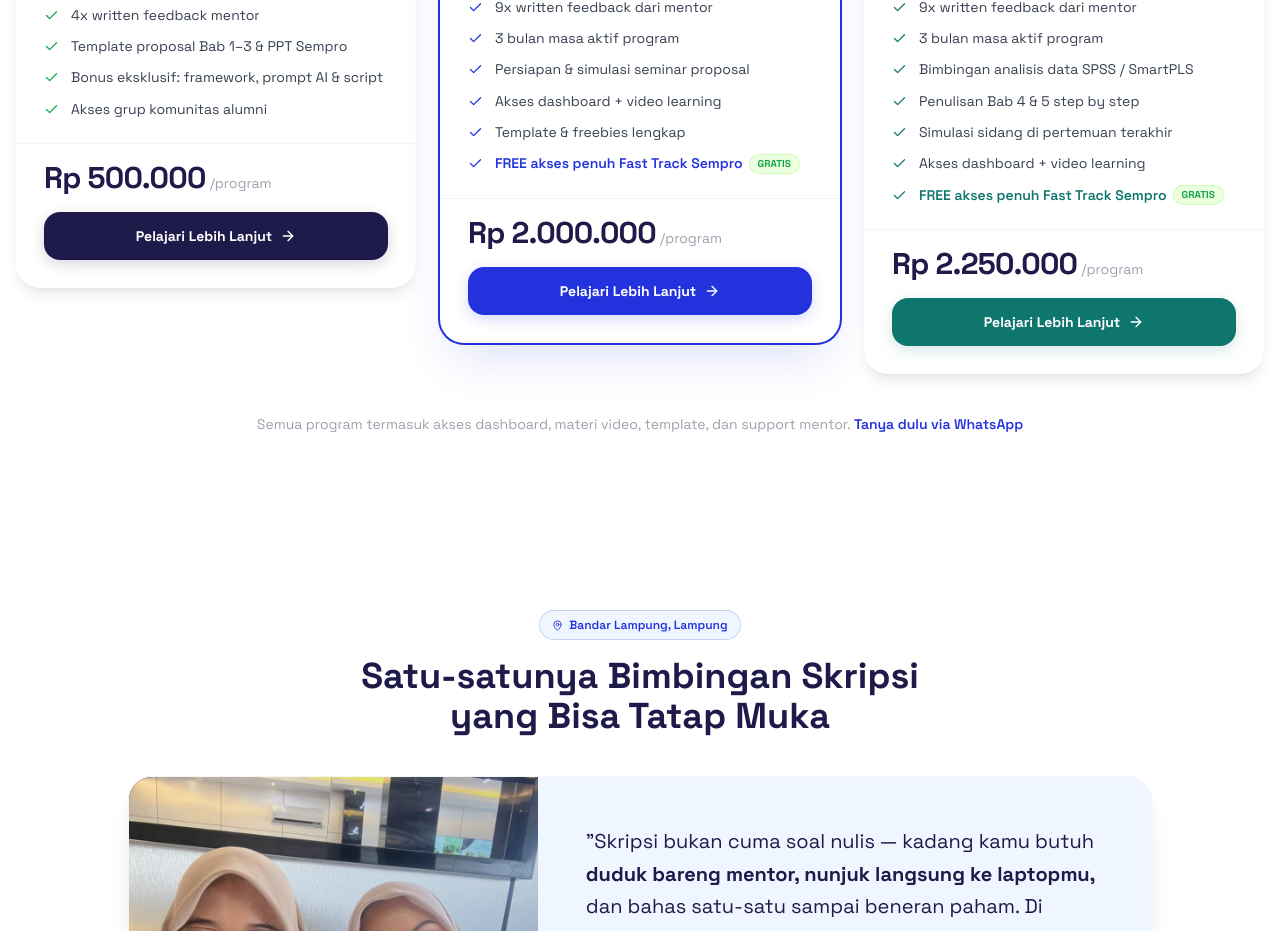
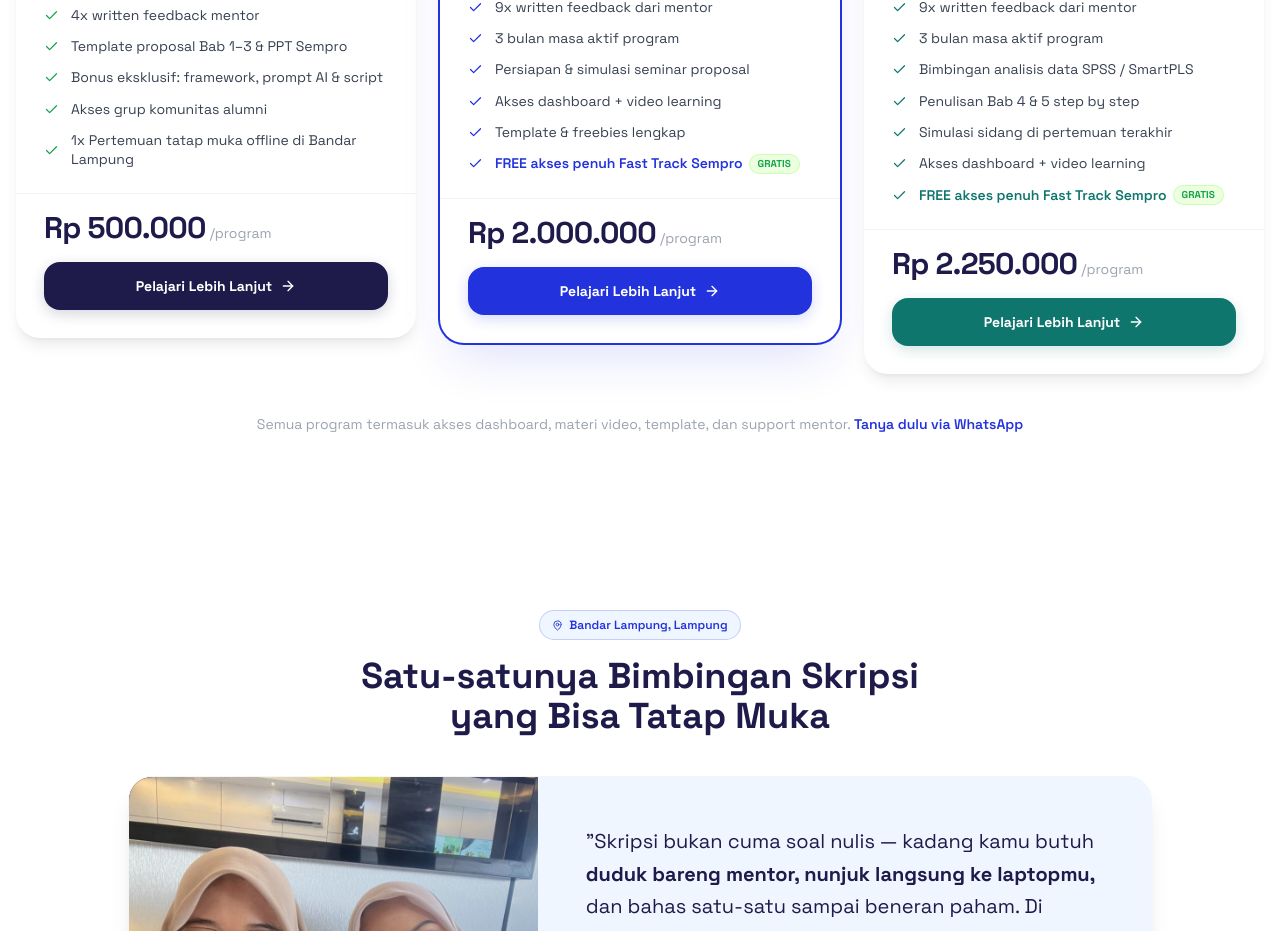
Before and after one commit to temanskripsi-oss/teman-skripsi, a Next.js app: page / in a window 1280 px wide. Shown: the part 5229-6160 px from the top of the page. Built offline with nearby package versions, Linux system fonts and the light colour scheme; no server answers.

Commit message:
fix: add missing offline meetup benefit to Fast Track homepage card
Co-Authored-By: Claude Sonnet 5 <noreply@anthropic.com>

```diff
--- a/components/home/ProductCards.tsx
+++ b/components/home/ProductCards.tsx
@@ -25,6 +25,7 @@ const products = [
       'Template proposal Bab 1–3 & PPT Sempro',
       'Bonus eksklusif: framework, prompt AI & script',
       'Akses grup komunitas alumni',
+      '1x Pertemuan tatap muka offline di Bandar Lampung',
     ],
   },
   {
```
